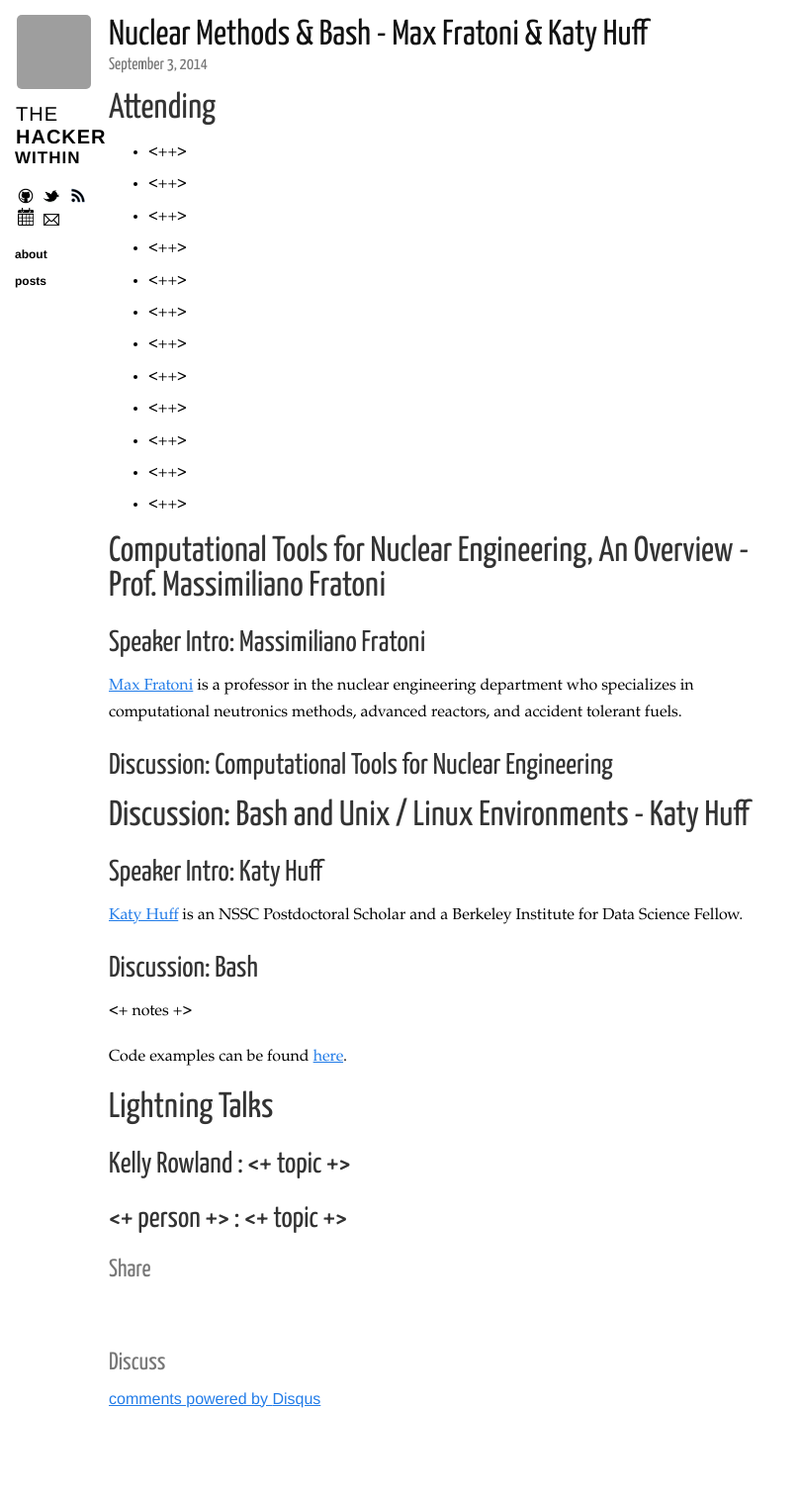
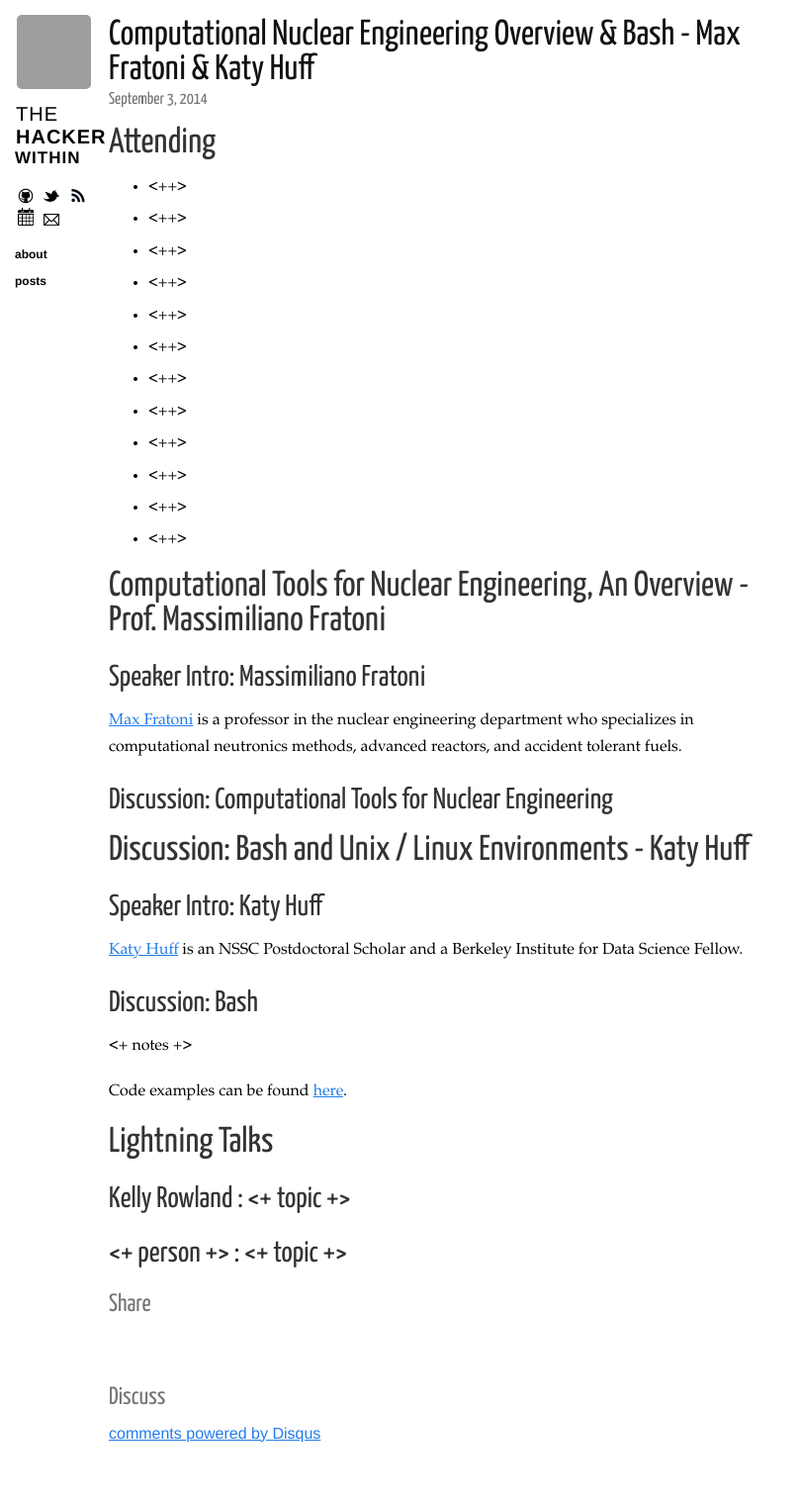
Before and after one commit to thehackerwithin/berkeley, a Jekyll site: the page built from _posts/2014-09-03-bash.markdown, in a window 1280 px wide. Shown: the whole page at 99% size, without its empty margins (0-809 px from the left). Built offline with Jekyll 4.4.1, drawn with Linux system fonts in a browser that asks for light colours; nearby versions of some CDN libraries; Markdown is read by kramdown in place of the engine named in the settings; comment, search, counter and statistics services are not loaded; before the commit the page ends 1483 px from its top, so only the background shows below that; grey boxes are pictures that could not be loaded.

Commit message:
more distinct title

```diff
--- a/_posts/2014-09-03-bash.markdown
+++ b/_posts/2014-09-03-bash.markdown
@@ -1,6 +1,6 @@
 ---
 layout: post
-title: Nuclear Methods & Bash - Max Fratoni & Katy Huff
+title: Computational Nuclear Engineering Overview & Bash - Max Fratoni & Katy Huff
 comments: true
 category: posts
 tags: meeting bash
```
